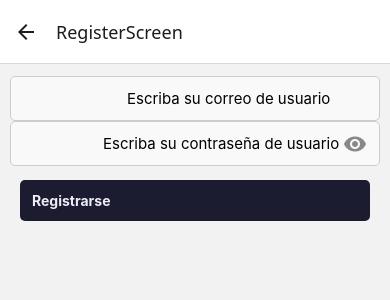
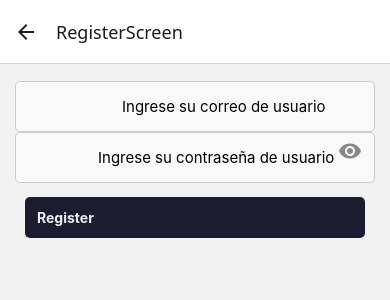
Before and after one commit to gabrielaher94/Proyecto_Prog_Movil, a React Native app in the folder ProyectoClase/: screen /RegisterScreen in a window 390 px wide. Shown: the top 300 px of the page. Built offline with nearby package versions, Linux system fonts and the light colour scheme.

Commit message:
Pagina de registro funcionando.

```diff
--- a/ProyectoClase/src/components/CustomInput.tsx
+++ b/ProyectoClase/src/components/CustomInput.tsx
@@ -63,7 +63,7 @@ export default function CustomInput({value, type ='text', onChange, title ,requi
 const styles = StyleSheet.create({
     input: {
         flex: 1,
-        paddingVertical: 12,
+        paddingVertical: 15,
         fontSize: 15,
         color: 'black',
 
@@ -78,7 +78,7 @@ const styles = StyleSheet.create({
     },
     inputContainer: {
         flexDirection: 'row',
-        alignItems: 'center',
+        alignItems: 'baseline',
         borderWidth: 1,
         borderColor: '#ccc',
         borderRadius: 5,
--- a/ProyectoClase/src/screens/Login.tsx
+++ b/ProyectoClase/src/screens/Login.tsx
@@ -15,9 +15,9 @@ export default function Login({ navigation }: any) {
     setPassword(text);
   };
 
-  const handleRegistro = () => {
+  const handleRegister = () => {
 
-      navigation.navigate("RegistroScreen");
+      navigation.navigate("RegisterScreen");
 
   };
 
@@ -37,14 +37,14 @@ export default function Login({ navigation }: any) {
     <View style={styles.container}>
       <View style={styles.item}>
         <CustomInput
-          title="Escriba su correo"
+          title="Ingrese su correo"
           value={email}
           type="email"
           onChange={handleOnChangeEmail}
         />
 
         <CustomInput
-          title="Escriba su contraseña"
+          title="Ingrese su contraseña"
           value={password}
           type="password"
           onChange={handleOnChangePassword}
@@ -58,7 +58,7 @@ export default function Login({ navigation }: any) {
       <View style={styles.item}>
         <CustomButton
           title="Registrarme"
-          onPress={handleRegistro}
+          onPress={handleRegister}
           variant="secondary"
         />
       </View>
--- a/ProyectoClase/src/screens/Register.tsx
+++ b/ProyectoClase/src/screens/Register.tsx
@@ -3,18 +3,18 @@ import CustomButton from "../components/CustomButton";
 import CustomInput from "../components/CustomInput";
 import { useState } from "react";
 
-export default function Registro({navigation}: any) {
+export default function Register({navigation}: any) {
     const [email, setemail] = useState("");
     const [password, setpassword] = useState("");
 
 
-    const handleOnChangeEmail = (email: string) => {
-        setemail(email);
+    const handleOnChangeEmail = (emai: string) => {
+        setemail(emai);
 
     }
 
-    const handleOnChangePassword = (password: string) => {
-        setpassword(password);
+    const handleOnChangePassword = (pass: string) => {
+        setpassword(pass);
 
     }
 const handleLogin = () =>{
@@ -34,14 +34,14 @@ const handleLogin = () =>{
         <View style={styles.container}>
             <View style={styles.item}>
                 <CustomInput
-                    title="Escriba su correo de usuario"
+                    title="Ingrese su correo de usuario"
                     value={email}
                     type="email"
                     onChange={handleOnChangeEmail}
                 />
 
                 <CustomInput
-                    title="Escriba su contraseña de usuario"
+                    title="Ingrese su contraseña de usuario"
                     value={password}
                     type="password"
                     onChange={handleOnChangePassword}
@@ -50,23 +50,17 @@ const handleLogin = () =>{
 
             <View style={styles.item}>
                 <CustomButton
-                    title="Registrarse"
+                    title="Register"
                     onPress={handleLogin}
                 />
             </View>
-
-
-
-
-
-
         </View>
     );
 }
 
 const styles = StyleSheet.create({
     container: {
-        padding: 10,
+        padding: 15,
     },
     item: {
         marginVertical: 2, // separa cada input/botón
```
